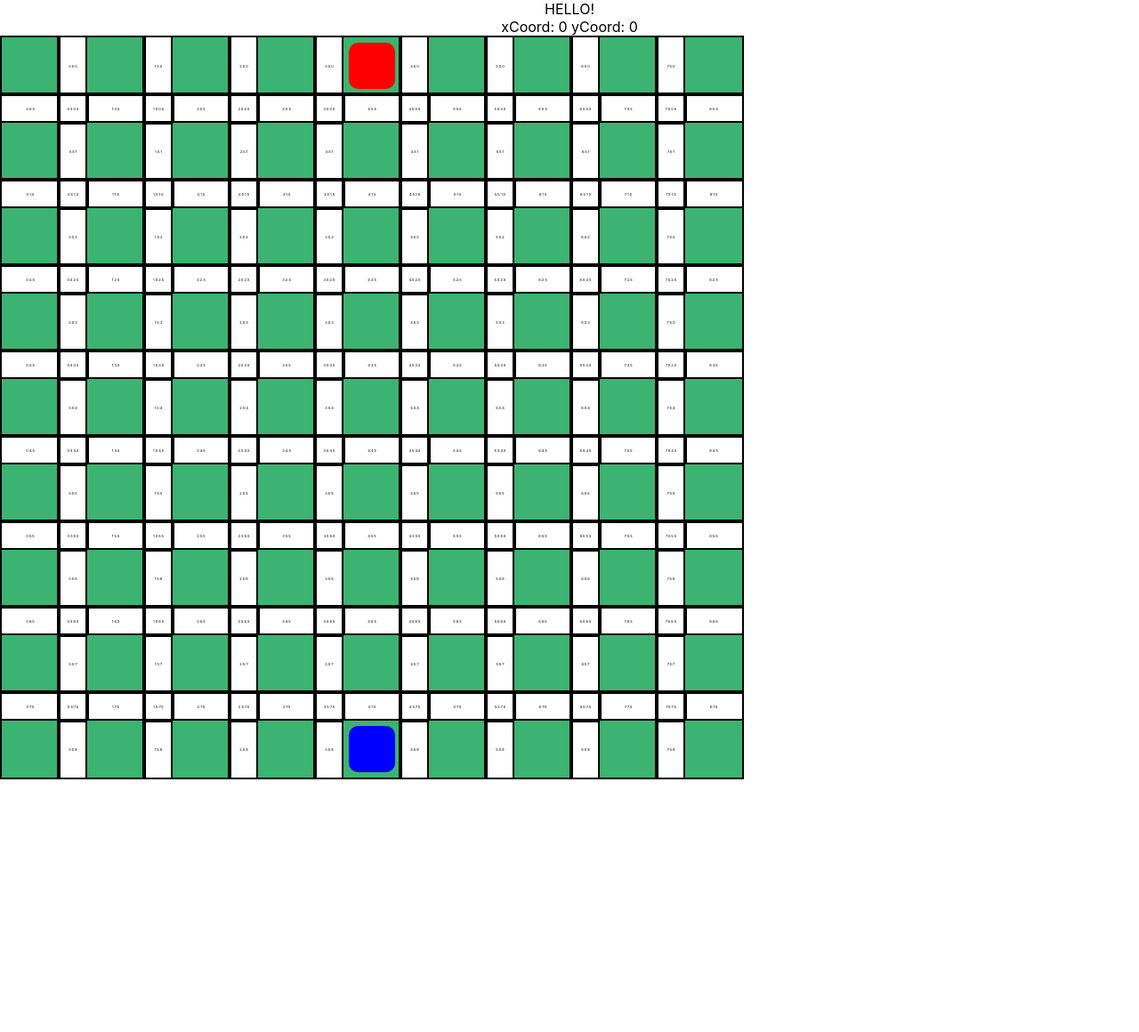
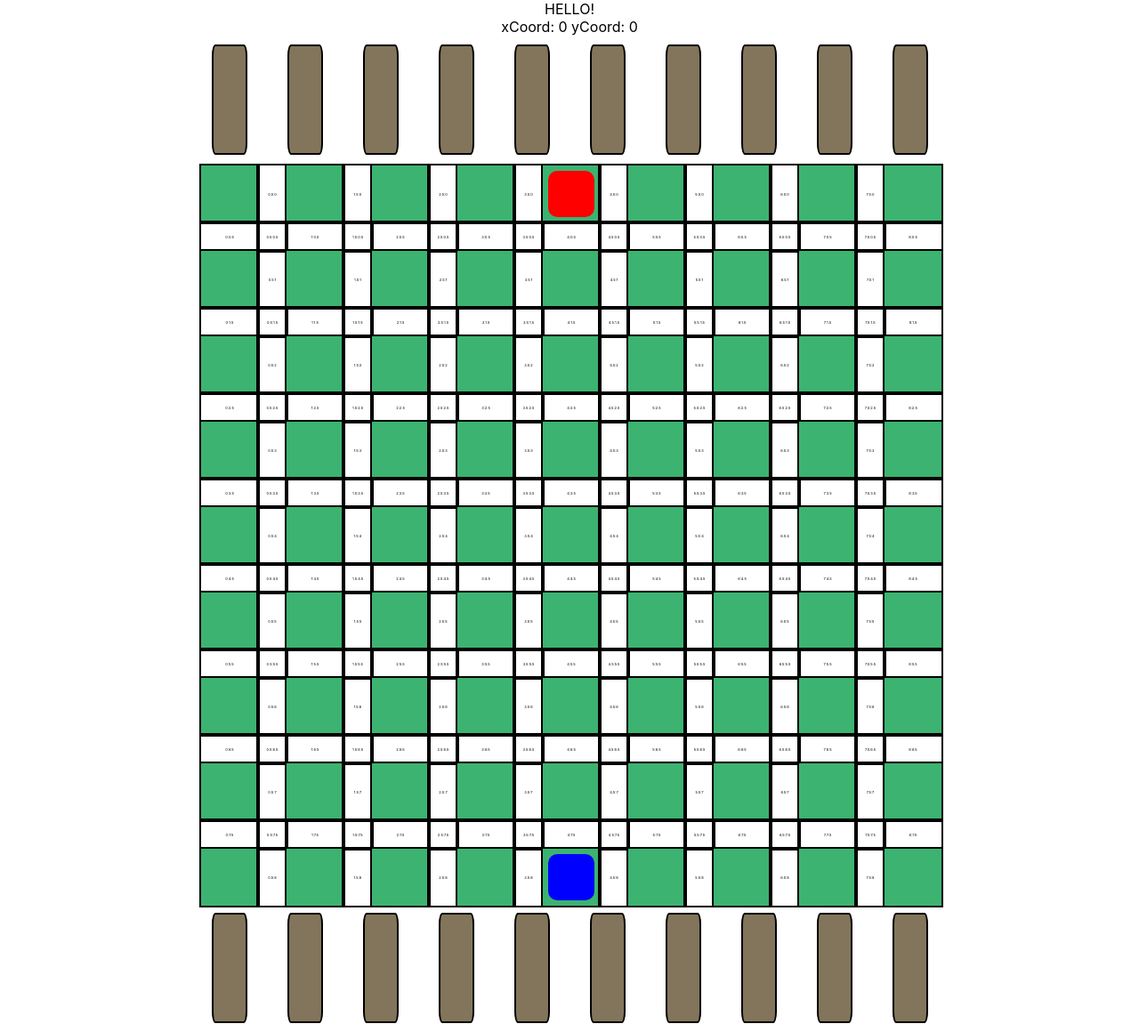
Before and after one commit to LouiMinister/jQuoridor, a React (Create React App) app: page / in a window 1280 px wide. Shown: the whole page at 89% size. Before the commit the page ends 876 px from the top, so only its background shows below. Built offline with nearby package versions, Linux system fonts and the light colour scheme.

Commit message:
feature Board 중앙정렬, 말 대기석 모양만 추가

```diff
--- a/src/App.tsx
+++ b/src/App.tsx
@@ -1,12 +1,12 @@
-import './App.css';
-import Board from './board/Board';
+import "./App.css";
+import Board from "./board/Board";
 
 function App() {
   return (
     <div className="App">
       <div>
         HELLO!
-        <Board width={9} height={9} />
+        <Board width={9} height={9} marker_max={10} />
       </div>
     </div>
   );
--- a/src/board/Board.tsx
+++ b/src/board/Board.tsx
@@ -1,77 +1,166 @@
-import _ from 'lodash';
+import _ from "lodash";
 import { useCallback, useEffect, useMemo, useReducer, useState } from "react";
 import { BoardMap } from "./BoardMap";
 import Cell from "./cell/Cell";
 import { Coord } from "./Coord";
 import Gutter from "./gutter/Gutter";
-import { ObstacleDirection } from './Obstacle';
+import { ObstacleDirection } from "./Obstacle";
+import Waiting from "./waiting/waiting";
 
 function boardMapReducer(boardMap: BoardMap, action): BoardMap {
   switch (action.type) {
-    case 'BUILD_OBSTACLE':
-      boardMap.buildObstacle(new Coord(action.x, action.y), action.obstacleDirectionMode, action.playerTurn);
+    case "BUILD_OBSTACLE":
+      boardMap.buildObstacle(
+        new Coord(action.x, action.y),
+        action.obstacleDirectionMode,
+        action.playerTurn
+      );
       break;
-    case 'BUILD_PRE_OBSTACLE':
+    case "BUILD_PRE_OBSTACLE":
       boardMap.clearPreObstacle();
-      boardMap.buildPreObstacle(new Coord(action.x, action.y), action.obstacleDirectionMode, action.playerTurn);
-      console.log('BUILD_PRE_OBSTACLE', action);
+      boardMap.buildPreObstacle(
+        new Coord(action.x, action.y),
+        action.obstacleDirectionMode,
+        action.playerTurn
+      );
+      console.log("BUILD_PRE_OBSTACLE", action);
       break;
   }
   return _.cloneDeep(boardMap);
 }
 
-function Board({ width, height }:
-  { width: number, height: number }) {
-
+function Board({
+  width,
+  height,
+  marker_max,
+}: {
+  width: number;
+  height: number;
+  marker_max: number;
+}) {
   const [mouseCoord, setMouseCoord] = useState({ x: 0, y: 0 });
-  const [obstacleDirectionMode, setObstacleDirectionMode] = useState('horizontal' as ObstacleDirection)
-  const [boardMap, boardMapDispatch] = useReducer(boardMapReducer, new BoardMap(width, height));
-  const [playerTurn, setPlayerTurn] = useState('home');
+  const [obstacleDirectionMode, setObstacleDirectionMode] = useState(
+    "horizontal" as ObstacleDirection
+  );
+  const [boardMap, boardMapDispatch] = useReducer(
+    boardMapReducer,
+    new BoardMap(width, height)
+  );
+  const [playerTurn, setPlayerTurn] = useState("home");
 
   useEffect(() => {
-    boardMapDispatch({ type: 'BUILD_PRE_OBSTACLE', x: mouseCoord.x, y: mouseCoord.y, obstacleDirectionMode, playerTurn });
-  }, [mouseCoord, obstacleDirectionMode, playerTurn])
+    boardMapDispatch({
+      type: "BUILD_PRE_OBSTACLE",
+      x: mouseCoord.x,
+      y: mouseCoord.y,
+      obstacleDirectionMode,
+      playerTurn,
+    });
+  }, [mouseCoord, obstacleDirectionMode, playerTurn]);
 
   const onClickGutter = useCallback(() => {
-    boardMapDispatch({ type: 'BUILD_OBSTACLE', x: mouseCoord.x, y: mouseCoord.y, obstacleDirectionMode, playerTurn });
+    boardMapDispatch({
+      type: "BUILD_OBSTACLE",
+      x: mouseCoord.x,
+      y: mouseCoord.y,
+      obstacleDirectionMode,
+      playerTurn,
+    });
   }, [mouseCoord, obstacleDirectionMode, playerTurn]);
 
-  const onMouseOver = useCallback((coord) => {
+  const onMouseOver = useCallback(
+    (coord) => {
       const { x, y } = coord;
       setMouseCoord({ x, y });
-  }, [setMouseCoord]);
+    },
+    [setMouseCoord]
+  );
 
   const switchObstacleDirectionMode = useCallback(() => {
-    if (obstacleDirectionMode === 'horizontal') {
-      setObstacleDirectionMode('vertical');
+    if (obstacleDirectionMode === "horizontal") {
+      setObstacleDirectionMode("vertical");
     } else {
-      setObstacleDirectionMode('horizontal');
+      setObstacleDirectionMode("horizontal");
     }
-  }, [obstacleDirectionMode])
+  }, [obstacleDirectionMode]);
 
   const boardStyle = useMemo(() => {
     return {
+      justifyContent: "center",
       display: "grid",
       gridTemplateColumns: `64px repeat(${width - 1}, 32px 64px)`,
       gridTemplateRows: `64px repeat(${height - 1}, 32px 64px)`,
-    }
-  }, [width, height])
+    };
+  }, [width, height]);
+
+  const waitingStyle = useMemo(() => {
+    return {
+      marginBottom: "10px",
+      marginTop: "10px",
+      justifyContent: "center",
+      display: "grid",
+      gridTemplateColumns: `40px repeat(${marker_max - 1}, 45px 40px)`,
+    };
+  }, [marker_max]);
 
   return (
     <>
-      <div>
-        {`xCoord: ${mouseCoord.x} yCoord: ${mouseCoord.y}`}
+      <div>{`xCoord: ${mouseCoord.x} yCoord: ${mouseCoord.y}`}</div>
+
+      {/* 말 대기중 */}
+      <div style={waitingStyle}>
+        {Array.from({ length: marker_max * 2 - 1 }, (v, i) => i).map((i) => {
+          if (i % 2 === 0) {
+            let key = `${i}:home`;
+            return <Waiting key={key}></Waiting>;
+          } else {
+            return <div></div>;
+          }
+        })}
       </div>
-      <div style={boardStyle} onContextMenu={(e) => { e.preventDefault(); switchObstacleDirectionMode(); }}>
-        {
-          boardMap.getSpaceToAry(({ coord, space }) => {
+
+      <div
+        style={boardStyle}
+        onContextMenu={(e) => {
+          e.preventDefault();
+          switchObstacleDirectionMode();
+        }}
+      >
+        {boardMap.getSpaceToAry(({ coord, space }) => {
           if (Number.isInteger(coord.x) && Number.isInteger(coord.y)) {
-              return <Cell text={coord.toKey()} key={coord.toKey()} onMouseOver={() => onMouseOver(coord)} status={space.status} owner={space.owner} />
+            return (
+              <Cell
+                text={coord.toKey()}
+                key={coord.toKey()}
+                onMouseOver={() => onMouseOver(coord)}
+                status={space.status}
+                owner={space.owner}
+              />
+            );
           } else {
-              return <Gutter text={coord.toKey()} key={coord.toKey()} onMouseOver={() => onMouseOver(coord)} onClick={() => onClickGutter()} status={space.status} />
+            return (
+              <Gutter
+                text={coord.toKey()}
+                key={coord.toKey()}
+                onMouseOver={() => onMouseOver(coord)}
+                onClick={() => onClickGutter()}
+                status={space.status}
+              />
+            );
           }
-          })
+        })}
+        {/* 말 대기중 */}
+      </div>
+
+      <div style={waitingStyle}>
+        {Array.from({ length: marker_max * 2 - 1 }, (v, i) => i).map((i) => {
+          if (i % 2 === 0) {
+            let key = `${i}:home`;
+            return <Waiting key={key}></Waiting>;
+          } else {
+            return <div></div>;
           }
+        })}
       </div>
     </>
   );
--- /dev/null
+++ b/src/board/waiting/waiting.tsx
@@ -0,0 +1,20 @@
+function Waiting() {
+  const renderWaiting = () => {
+    // 보드 크기 832x832
+    return (
+      <div
+        style={{
+          height: "120px",
+          borderRadius: "10%",
+          backgroundColor: "#82755b",
+          borderWidth: "2px",
+          borderStyle: "solid",
+        }}
+      ></div>
+    );
+  };
+
+  return <>{renderWaiting()}</>;
+}
+
+export default Waiting;
```
Also changed, not shown: 1 other file (tests, documents, lock files or other folders). Lines whose indentation alone changed are shown as unchanged.
